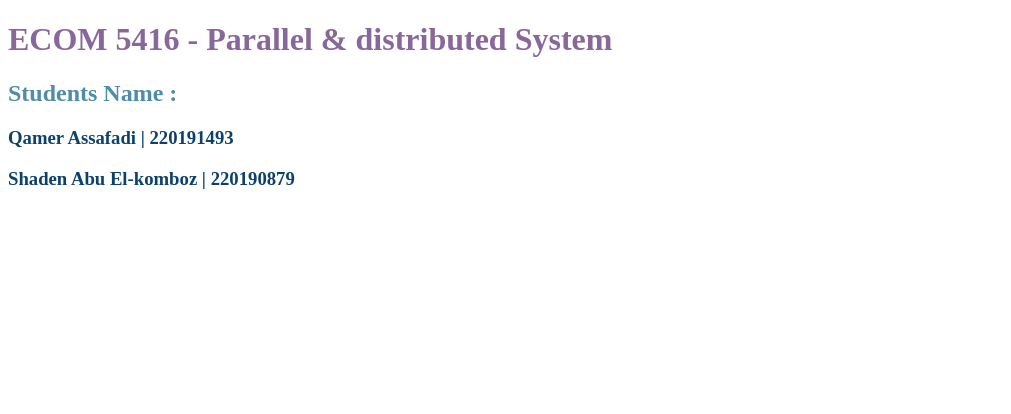
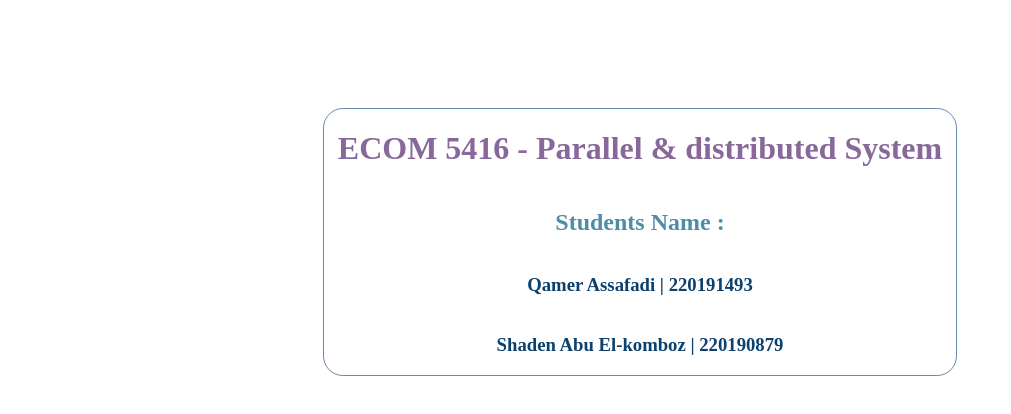
Before and after one commit to shadenRa/Lab1_Web, a plain HTML site: page index.html in a window 1280 px wide. Shown: the whole page, without its empty margins (0-1011 px from the left). Drawn offline with Linux system fonts and the light colour scheme.

Commit message:
add border

```diff
--- a/index.html
+++ b/index.html
@@ -4,12 +4,35 @@
     <meta charset="UTF-8">
     <meta name="viewport" content="width=device-width, initial-scale=1.0">
     <title> Web </title>
+    <style>
+
+        body {
+            /* background:url(server.jpg); */
+            display: flex;
+            justify-content: center;
+        }
+    .main{
+        display: flex;
+        flex-direction: column;
+        justify-content: center;
+        align-items: center;
+        border-radius: 20px;
+        border: 1px solid #678bb4;
+        width: 50%;
+        height: 80%;
+        margin-top: 100px;
+
+
+    }
+    </style>
 </head>
 <body>
-    <h1 style="border: 2;  color: rgb(136, 104, 155); box-shadow: 2;"> ECOM 5416 - Parallel & distributed System</h1>
-    <h2 style=" color: rgb(79, 140, 168); box-shadow: 2;"> Students Name  : </h2>
-    <h3 style="border: 2;  color: rgb(12, 65, 109); box-shadow: 2;"> Qamer Assafadi         | 220191493 </h3>
-    <h3 style="border: 2;  color: rgb(12, 65, 109); box-shadow: 2;"> Shaden Abu El-komboz   | 220190879 </h3>
 
+<div class="main">
+    <h1 style=" color: rgb(136, 104, 155); "> ECOM 5416 - Parallel & distributed System</h1>
+    <h2 style=" color: rgb(79, 140, 168); "> Students Name  : </h2>
+    <h3 style="  color: rgb(12, 65, 109); "> Qamer Assafadi         | 220191493 </h3>
+    <h3 style="  color: rgb(12, 65, 109); "> Shaden Abu El-komboz   | 220190879 </h3>
+</div>
 </body>
 </html>
```
